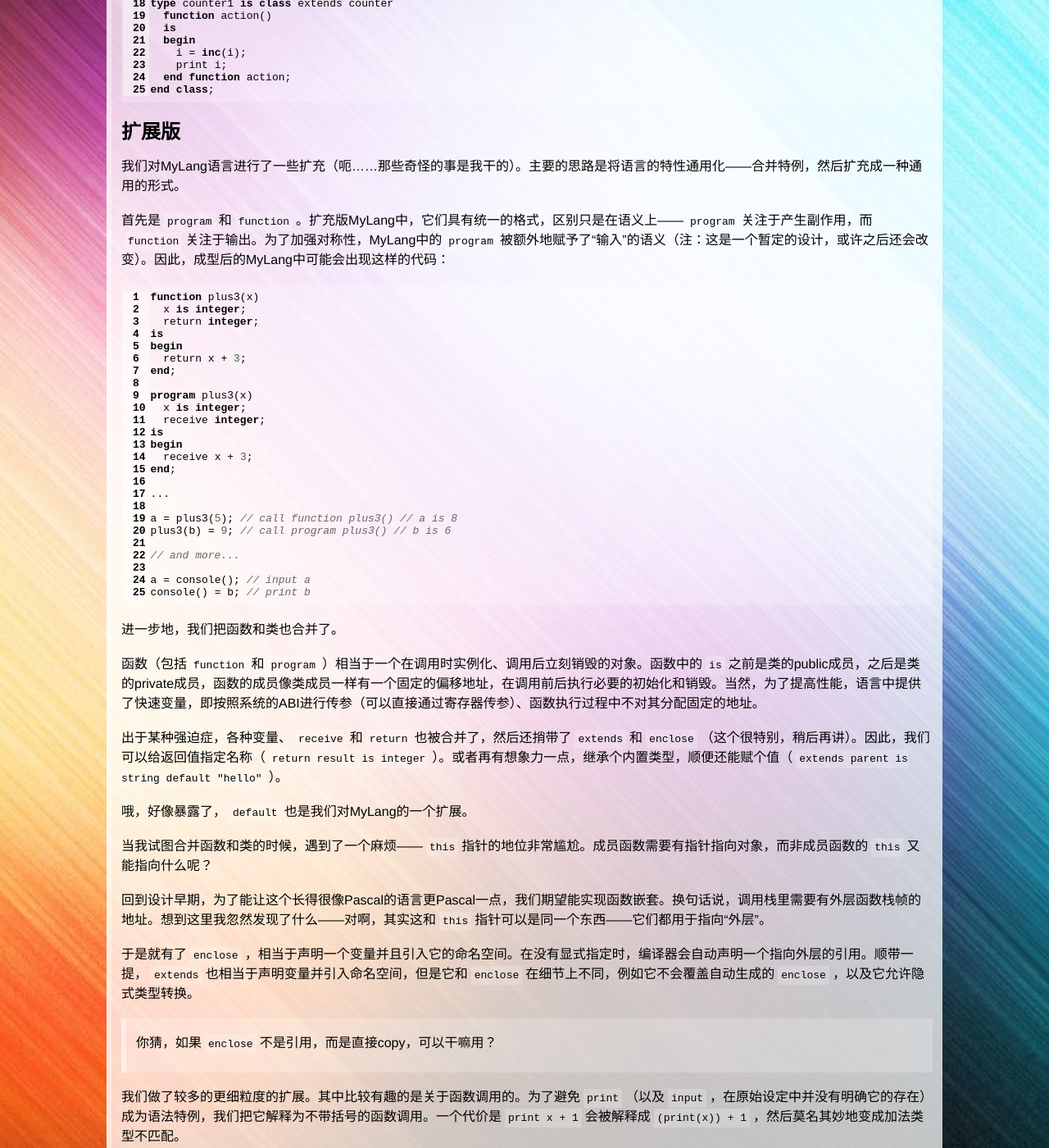
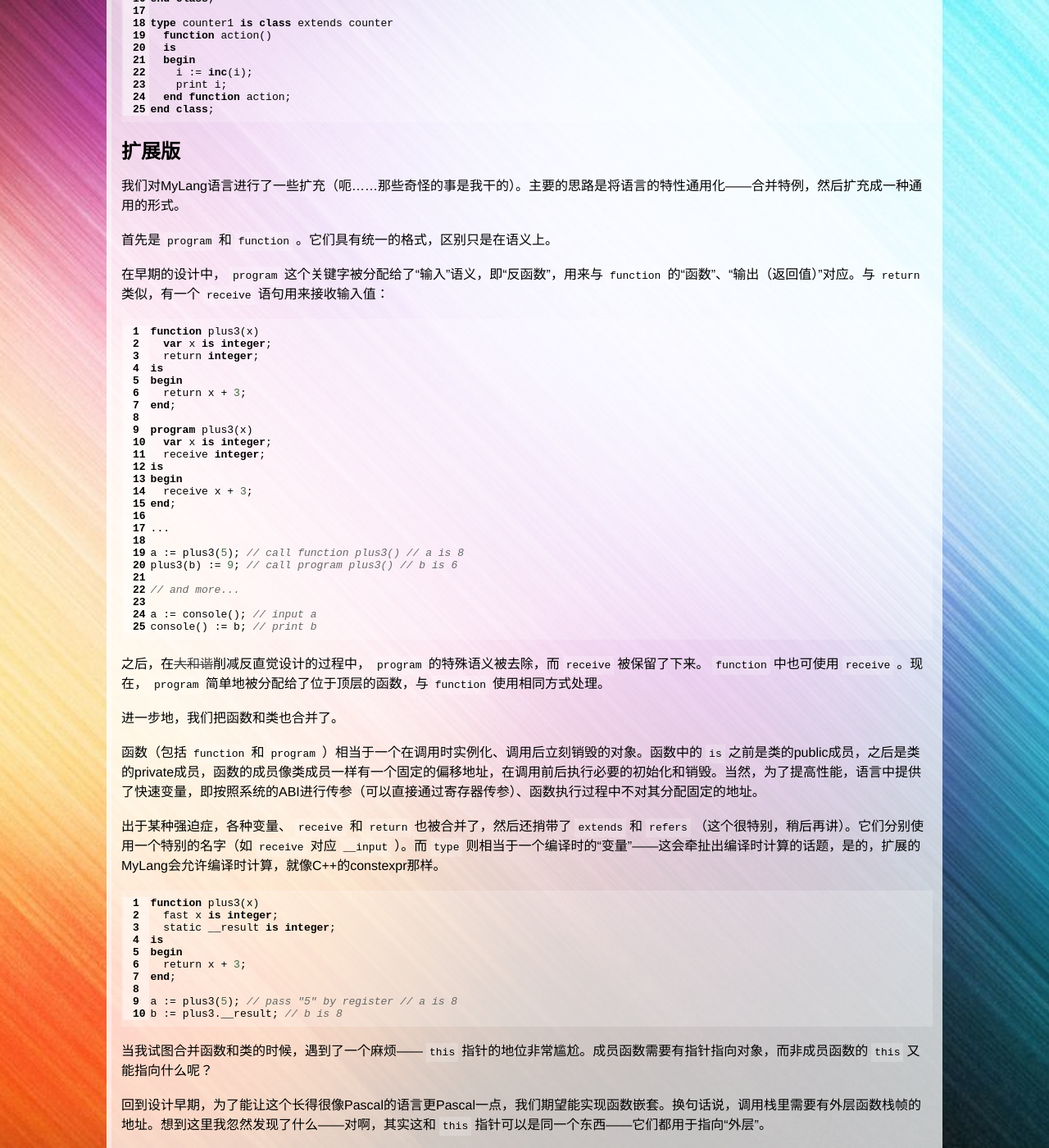
Before and after one commit to hczhcz/hczhcz.github.io, a Jekyll site: the page built from _posts/2014-11-30-designing-a-compiler.md, in a window 1280 px wide and 1400 px high, scrolled down 1891 px. Shown: the whole window at 82% size. Built offline with Jekyll 4.4.1, drawn with Linux system fonts in a browser that asks for light colours; some of the changed text lies outside the part shown.

Commit message:
update posts

```diff
--- a/_posts/2014-11-30-designing-a-compiler.md
+++ b/_posts/2014-11-30-designing-a-compiler.md
@@ -9,7 +9,7 @@ tags: Compiler MyLang
 
 > 我们的项目托管在[GitHub上](https://github.com/gaocegege/CompilerLab)。
 
-因此，近期的几篇博文将关于这个编译器展开，并且会随着编译器的开发进程逐步更新。本篇先从语言的设计开始。
+因此，近期的几篇博文将关于这个编译器展开，并且会随着编译器的开发进程逐步更新。本篇先从语言的设计开始。之后会依次介绍[语法分析](/2014/12/14/designing-a-compiler-parser.html)、语义分析及代码生成等
 
 原版MyLang
 ---
@@ -93,7 +93,7 @@ MyLang是强类型、静态类型的语言，这意味着编译器将负责类
 
 {% highlight pascal linenos %}
 function inc(x)
-  x is integer;
+  var x is integer;
   return integer;
 is
 begin
@@ -105,7 +105,7 @@ type counter is class
   function action()
   is
   begin
-    i = inc(i);
+    i := inc(i);
   end function action;
 end class;
 
@@ -113,7 +113,7 @@ type counter1 is class extends counter
   function action()
   is
   begin
-    i = inc(i);
+    i := inc(i);
     print i;
   end function action;
 end class;
@@ -124,11 +124,13 @@ end class;
 
 我们对MyLang语言进行了一些扩充（呃……那些奇怪的事是我干的）。主要的思路是将语言的特性通用化——合并特例，然后扩充成一种通用的形式。
 
-首先是`program`和`function`。扩充版MyLang中，它们具有统一的格式，区别只是在语义上——`program`关注于产生副作用，而`function`关注于输出。为了加强对称性，MyLang中的`program`被额外地赋予了“输入”的语义（注：这是一个暂定的设计，或许之后还会改变）。因此，成型后的MyLang中可能会出现这样的代码：
+首先是`program`和`function`。它们具有统一的格式，区别只是在语义上。
+
+在早期的设计中，`program`这个关键字被分配给了“输入”语义，即“反函数”，用来与`function`的“函数”、“输出（返回值）”对应。与`return`类似，有一个`receive`语句用来接收输入值：
 
 {% highlight pascal linenos %}
 function plus3(x)
-  x is integer;
+  var x is integer;
   return integer;
 is
 begin
@@ -136,7 +138,7 @@ begin
 end;
 
 program plus3(x)
-  x is integer;
+  var x is integer;
   receive integer;
 is
 begin
@@ -145,30 +147,43 @@ end;
 
 ...
 
-a = plus3(5); // call function plus3() // a is 8
-plus3(b) = 9; // call program plus3() // b is 6
+a := plus3(5); // call function plus3() // a is 8
+plus3(b) := 9; // call program plus3() // b is 6
 
 // and more...
 
-a = console(); // input a
-console() = b; // print b
+a := console(); // input a
+console() := b; // print b
 {% endhighlight %}
+
+之后，在<del>大和谐</del>削减反直觉设计的过程中，`program`的特殊语义被去除，而`receive`被保留了下来。`function`中也可使用`receive`。现在，`program`简单地被分配给了位于顶层的函数，与`function`使用相同方式处理。
 
 进一步地，我们把函数和类也合并了。
 
 函数（包括`function`和`program`）相当于一个在调用时实例化、调用后立刻销毁的对象。函数中的`is`之前是类的public成员，之后是类的private成员，函数的成员像类成员一样有一个固定的偏移地址，在调用前后执行必要的初始化和销毁。当然，为了提高性能，语言中提供了快速变量，即按照系统的ABI进行传参（可以直接通过寄存器传参）、函数执行过程中不对其分配固定的地址。
 
-出于某种强迫症，各种变量、`receive`和`return`也被合并了，然后还捎带了`extends`和`enclose`（这个很特别，稍后再讲）。因此，我们可以给返回值指定名称（`return result is integer`）。或者再有想象力一点，继承个内置类型，顺便还能赋个值（`extends parent is string default "hello"`）。
+出于某种强迫症，各种变量、`receive`和`return`也被合并了，然后还捎带了`extends`和`refers`（这个很特别，稍后再讲）。它们分别使用一个特别的名字（如`receive`对应`__input`）。而`type`则相当于一个编译时的“变量”——这会牵扯出编译时计算的话题，是的，扩展的MyLang会允许编译时计算，就像C++的constexpr那样。
 
-哦，好像暴露了，`default`也是我们对MyLang的一个扩展。
+{% highlight pascal linenos %}
+function plus3(x)
+  fast x is integer;
+  static __result is integer;
+is
+begin
+  return x + 3;
+end;
+
+a := plus3(5); // pass "5" by register // a is 8
+b := plus3.__result; // b is 8
+{% endhighlight %}
 
 当我试图合并函数和类的时候，遇到了一个麻烦——`this`指针的地位非常尴尬。成员函数需要有指针指向对象，而非成员函数的`this`又能指向什么呢？
 
 回到设计早期，为了能让这个长得很像Pascal的语言更Pascal一点，我们期望能实现函数嵌套。换句话说，调用栈里需要有外层函数栈帧的地址。想到这里我忽然发现了什么——对啊，其实这和`this`指针可以是同一个东西——它们都用于指向“外层”。
 
-于是就有了`enclose`，相当于声明一个变量并且引入它的命名空间。在没有显式指定时，编译器会自动声明一个指向外层的引用。顺带一提，`extends`也相当于声明变量并引入命名空间，但是它和`enclose`在细节上不同，例如它不会覆盖自动生成的`enclose`，以及它允许隐式类型转换。
+于是就有了`refers`，相当于声明一个变量并且引入它的命名空间。在没有显式指定时，编译器会自动声明一个指向外层的引用。顺带一提，`extends`也相当于声明变量并引入命名空间，但是它和`refers`在细节上不同，例如它不会覆盖自动生成的`refers`，以及它允许隐式类型转换。
 
-> 你猜，如果`enclose`不是引用，而是直接copy，可以干嘛用？
+> 你猜，如果`refers`不是引用，而是直接copy，可以干嘛用？
 
 我们做了较多的更细粒度的扩展。其中比较有趣的是关于函数调用的。为了避免`print`（以及`input`，在原始设定中并没有明确它的存在）成为语法特例，我们把它解释为不带括号的函数调用。一个代价是`print x + 1`会被解释成`(print(x)) + 1`，然后莫名其妙地变成加法类型不匹配。
 
```
Also changed, not shown: _posts/2014-11-04-type-and-storage-of-lambda.md (+2 -2 lines).
